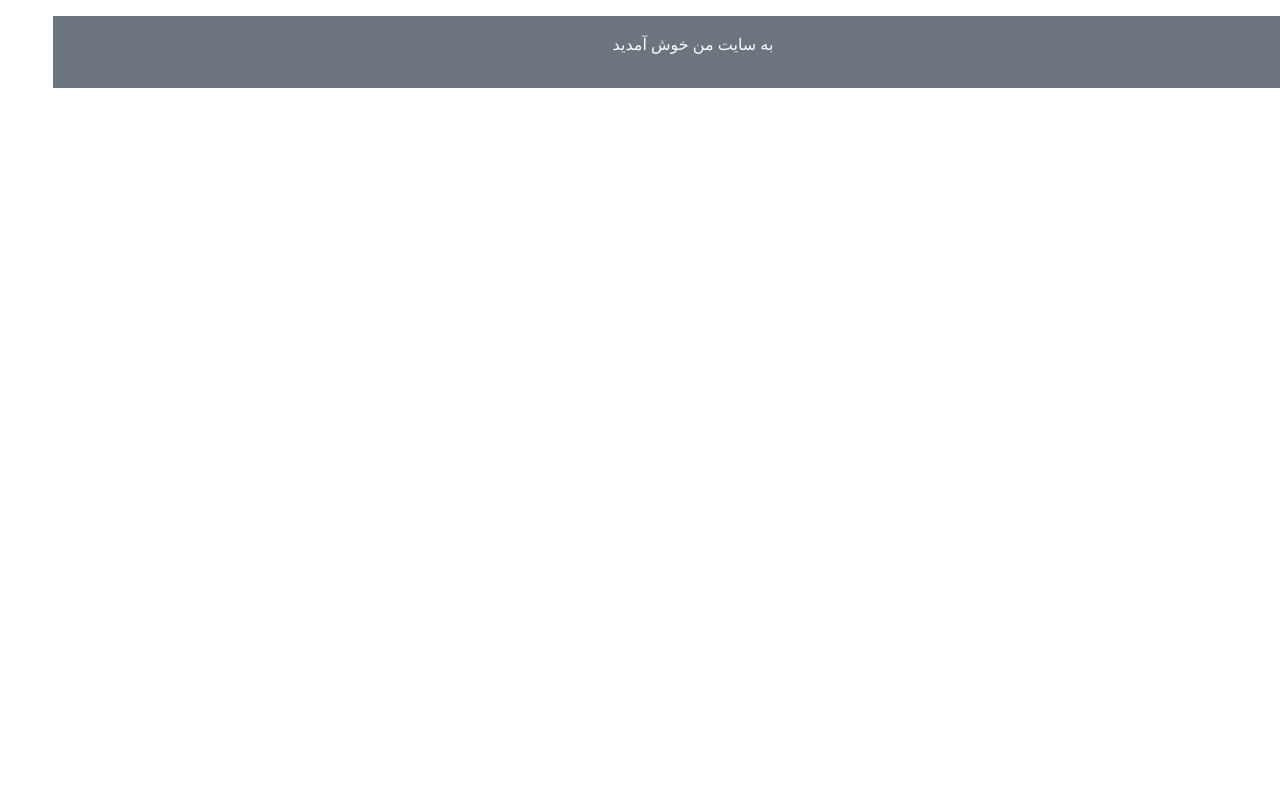
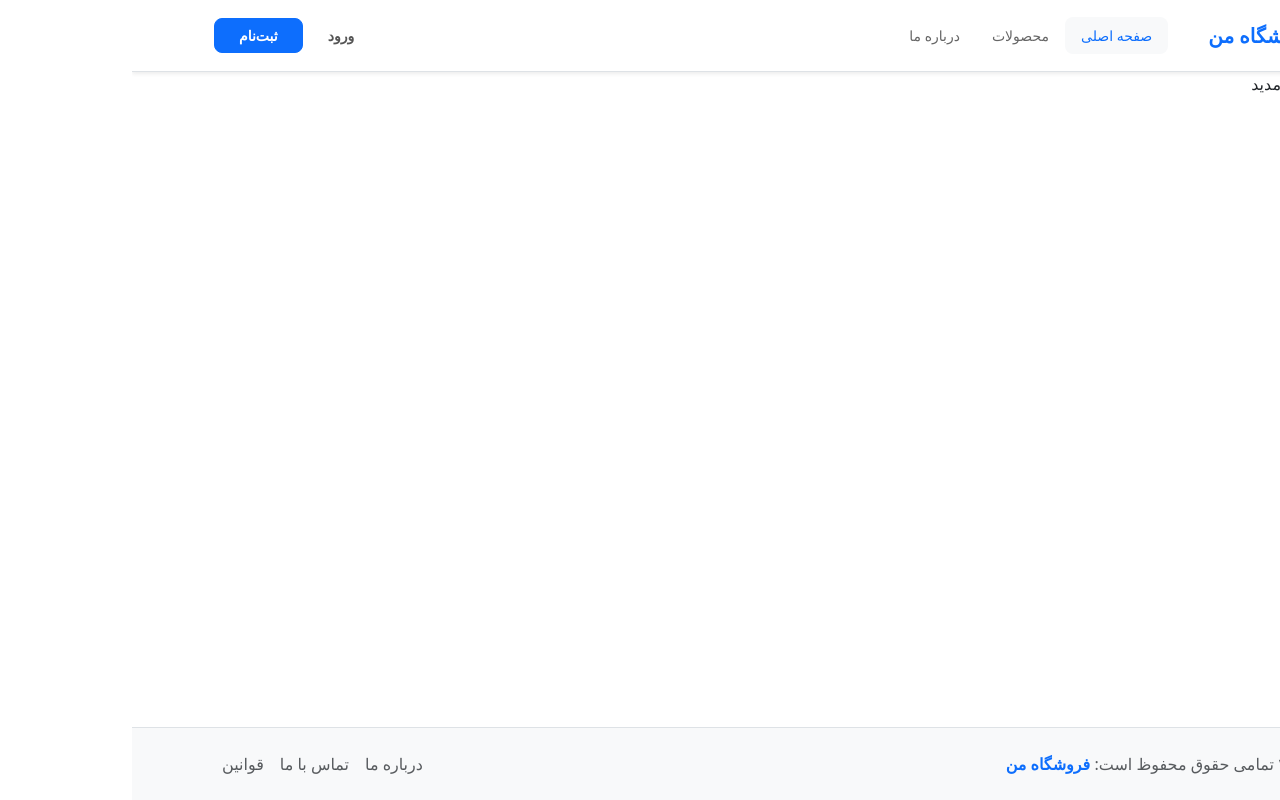
Before and after one commit to PouriaRahnama/Invoice-Front, an Angular app: page / in a window 1280 px wide. Built offline with nearby package versions, Linux system fonts and the light colour scheme.

Commit message:
fix site routes

```diff
--- a/angular.json
+++ b/angular.json
@@ -29,7 +29,9 @@
               "node_modules/ngx-toastr/toastr.css",
               "src/styles.css"
             ],
-            "scripts": []
+            "scripts": [
+              "node_modules/bootstrap/dist/js/bootstrap.bundle.min.js"
+            ]
           },
           "configurations": {
             "production": {
--- a/src/app/features/site/pages/home/home.component.html
+++ b/src/app/features/site/pages/home/home.component.html
@@ -1,3 +1,3 @@
-<div class="text-center bg-secondary p-3 mt-3 text-light">
+<div>
     <p>به سایت من خوش آمدید</p>
 </div>
--- a/src/app/features/site/site.routes.ts
+++ b/src/app/features/site/site.routes.ts
@@ -6,5 +6,15 @@ export const SiteRoutes: Routes = [
     loadComponent: () =>
       import('./pages/home/home.component').then((m) => m.HomeComponent),
   },
+  {
+    path: 'register',
+    loadComponent: () =>
+      import('./pages/register/register.component').then((m) => m.RegisterComponent),
+  },
+  {
+    path: 'login',
+    loadComponent: () =>
+      import('./pages/login/login.component').then((m) => m.LoginComponent),
+  },
   { path: '', redirectTo: '', pathMatch: 'full' }
 ];
--- a/src/app/layouts/site/site-layout/site-layout.component.html
+++ b/src/app/layouts/site/site-layout/site-layout.component.html
@@ -1 +1,9 @@
-<router-outlet></router-outlet>
+<div class="d-flex flex-column min-vh-100">
+  <app-site-header></app-site-header>
+
+  <main class="flex-grow-1">
+    <router-outlet></router-outlet>
+  </main>
+
+  <app-site-footer></app-site-footer>
+</div>
--- a/src/app/layouts/site/site-layout/site-layout.component.ts
+++ b/src/app/layouts/site/site-layout/site-layout.component.ts
@@ -1,10 +1,12 @@
 import { Component } from '@angular/core';
 import { RouterOutlet } from "@angular/router";
+import { SiteHeaderComponent } from "../components/site-header/site-header.component";
+import { SiteFooterComponent } from "../components/site-footer/site-footer.component";
 
 @Component({
   selector: 'app-site-layout',
   standalone: true,
-  imports: [RouterOutlet],
+  imports: [RouterOutlet, SiteHeaderComponent, SiteFooterComponent],
   templateUrl: './site-layout.component.html',
   styleUrl: './site-layout.component.css'
 })
```
